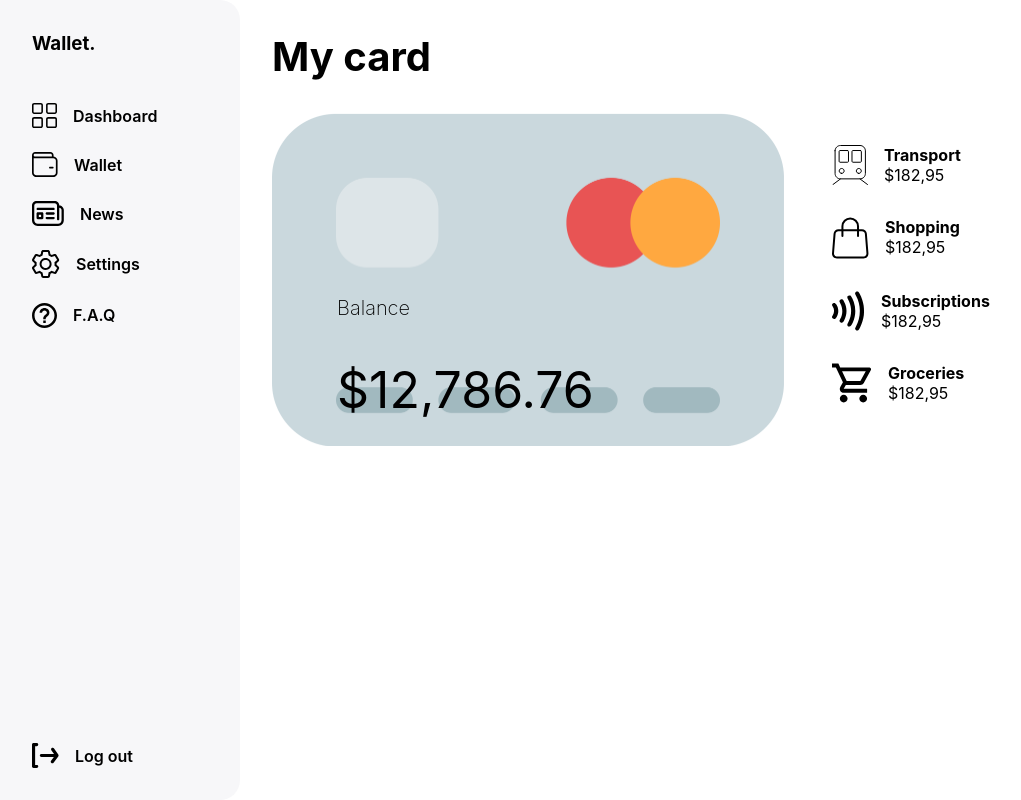
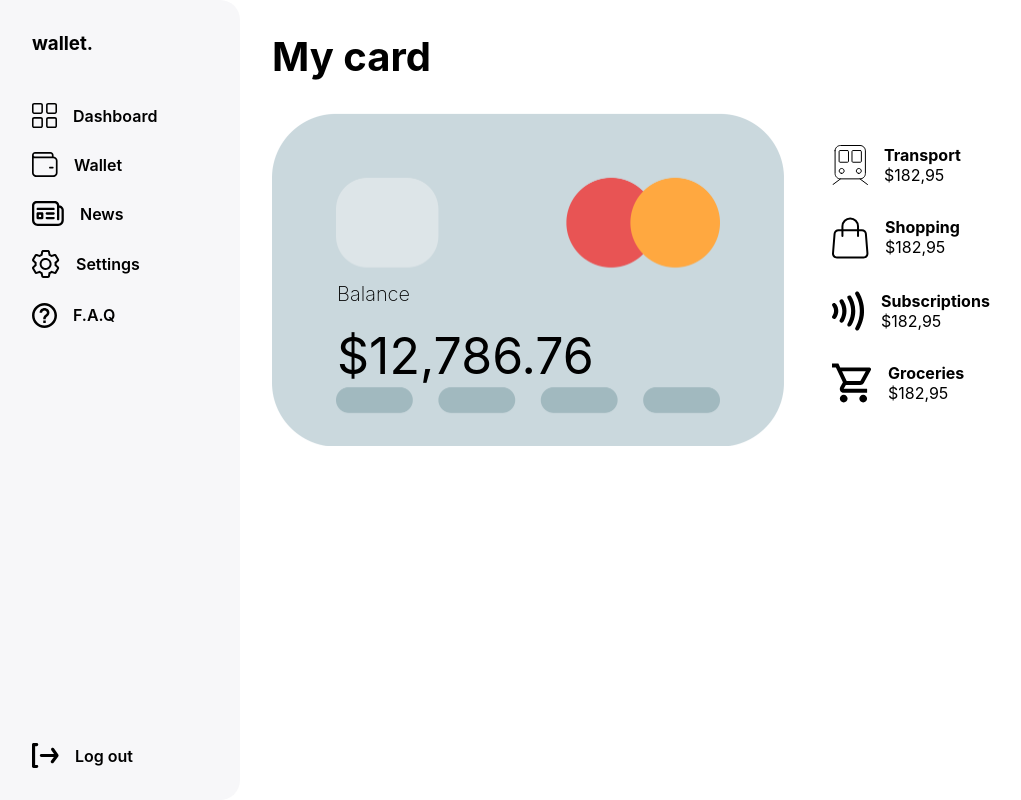
Before and after one commit to facuperezbri/henry-pf-client, a React (Create React App) app: page / in a window 1280 px wide. Shown: the whole page, without its empty margins (0-1021 px from the left). Built offline with nearby package versions, Linux system fonts and the light colour scheme.

Commit message:
update css

```diff
--- a/src/components/AccountDetail/AccountDetail.module.css
+++ b/src/components/AccountDetail/AccountDetail.module.css
@@ -29,13 +29,13 @@
 
 .textContainer {
   position: absolute;
-  bottom: 30px;
+  bottom: 4rem;
   left: 65px;
 }
 
 .textContainer h3 {
   position: absolute;
-  bottom: 100px;
+  bottom: 5rem;
   font-size: 20px;
   font-weight: 200;
 }
--- a/src/components/Nav/Nav.js
+++ b/src/components/Nav/Nav.js
@@ -14,7 +14,7 @@ export default function Nav () {
   return (
     <nav className={style.header}>
       <div >
-        <h3>Wallet.</h3>
+        <h3>wallet.</h3>
         <ul className={style.itemsNav}>
           <li className={style.listItem}>
             <img src={Dashboard} alt='Dashboard' /><Link to='/'>Dashboard</Link>
```
